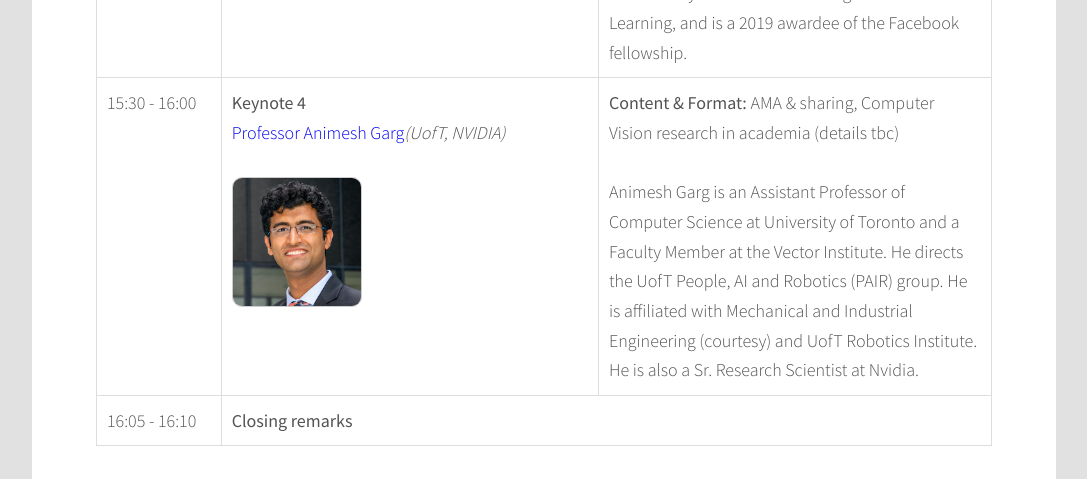
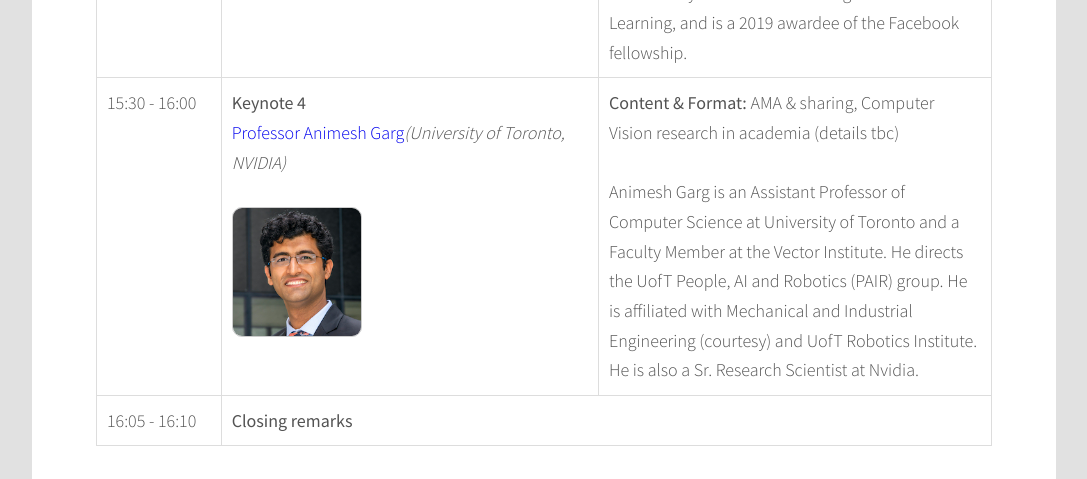
Before and after one commit to ICCV2021-UG-in-CV/UG_in_CV, a plain HTML site: page index.html in a window 1280 px wide. Shown: the part 3120-3599 px from the top of the page, without its empty margins (96-1183 px from the left). Drawn offline with Linux system fonts and the light colour scheme.

Commit message:
Update index.html

```diff
--- a/index.html
+++ b/index.html
@@ -143,7 +143,7 @@
                         </tr>
                         <tr>
                           <td>15:30 - 16:00</td>
-                          <td colspan = "2"><b>Keynote 4</b> <br> <a href="https://animesh.garg.tech/">Professor Animesh Garg</a><i>(UofT, NVIDIA)</i><br><br> <img class = "rounded-img-dark" src = "images/animesh_garg.jpg" height = "130px"> &nbsp; <td><b>Content & Format:</b> AMA & sharing, Computer Vision research in academia (details tbc)<br><br>Animesh Garg is an Assistant Professor of Computer Science at University of Toronto and a Faculty Member at the Vector Institute. He directs the UofT People, AI and Robotics (PAIR) group. He is affiliated with Mechanical and Industrial Engineering (courtesy) and UofT Robotics Institute. He is also a Sr. Research Scientist at Nvidia.
+                          <td colspan = "2"><b>Keynote 4</b> <br> <a href="https://animesh.garg.tech/">Professor Animesh Garg</a><i>(University of Toronto, NVIDIA)</i><br><br> <img class = "rounded-img-dark" src = "images/animesh_garg.jpg" height = "130px"> &nbsp; <td><b>Content & Format:</b> AMA & sharing, Computer Vision research in academia (details tbc)<br><br>Animesh Garg is an Assistant Professor of Computer Science at University of Toronto and a Faculty Member at the Vector Institute. He directs the UofT People, AI and Robotics (PAIR) group. He is affiliated with Mechanical and Industrial Engineering (courtesy) and UofT Robotics Institute. He is also a Sr. Research Scientist at Nvidia.
                         </tr>
                         <tr>
                           <td>16:05 - 16:10</td>
```
